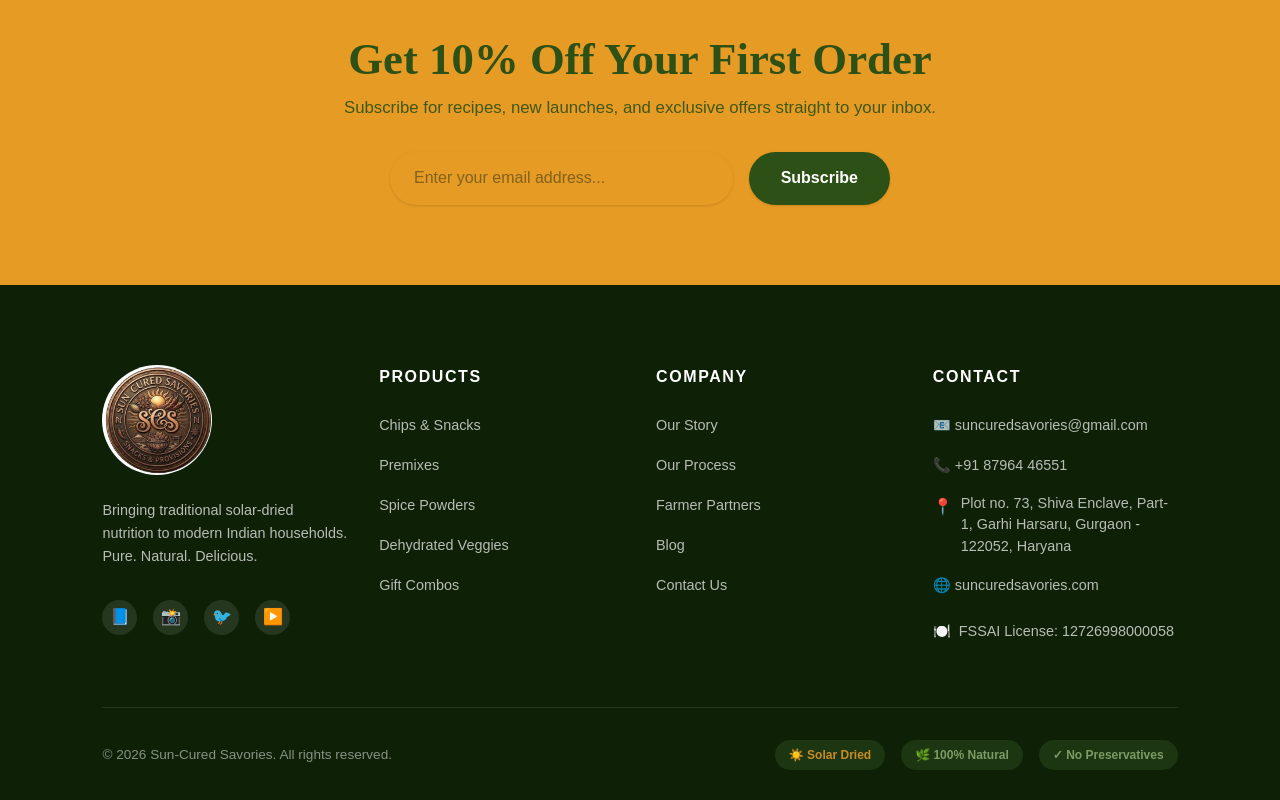
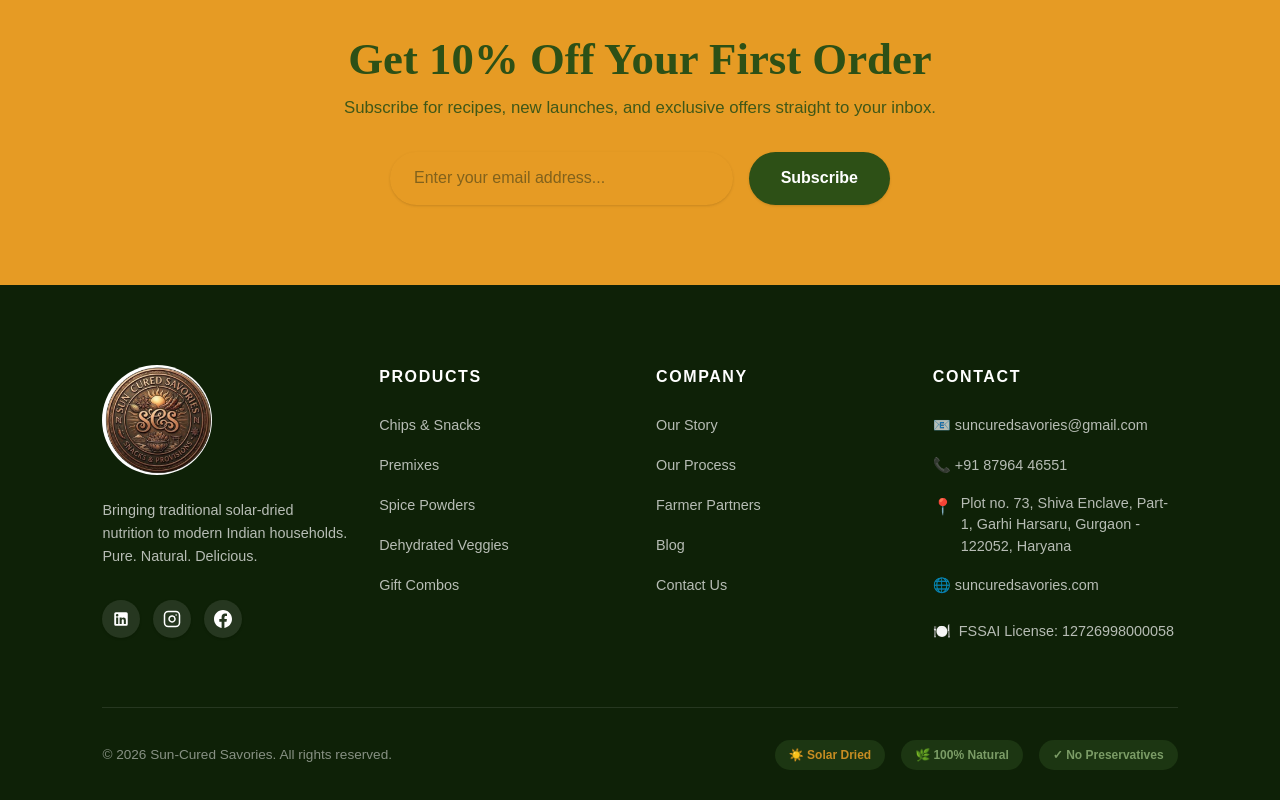
Before and after one commit to 56amit/sun-cured-Frontend, a React (Vite) app: page / in a window 1280 px wide. Shown: the part 11149-11949 px from the top of the page. Built offline with nearby package versions, Linux system fonts and the light colour scheme; no server answers.

Commit message:
feat: add social media icons to Footer for enhanced connectivity

```diff
--- a/src/pages/Footer.tsx
+++ b/src/pages/Footer.tsx
@@ -40,12 +40,43 @@ export function Footer() {
             <p className="text-[0.9rem] text-white/70 leading-[1.6] mb-[2rem]">
               Bringing traditional solar-dried nutrition to modern Indian households. Pure. Natural. Delicious.
             </p>
-            <div className="flex gap-[1rem]">
-              {['📘', '📸', '🐦', '▶️'].map((icon, i) => (
-                <a key={i} href="#" className="w-[35px] h-[35px] rounded-full bg-white/10 flex justify-center items-center text-[1rem] hover:bg-[#c88d22] transition-colors duration-300">
-                  {icon}
-                </a>
-              ))}
+            <div className="flex gap-[0.8rem] items-center">
+              {/* LinkedIn */}
+              <a
+                href="https://www.linkedin.com/in/baby-pallavi-0089b9435"
+                target="_blank"
+                rel="noopener noreferrer"
+                title="LinkedIn"
+                className="w-[38px] h-[38px] rounded-full bg-white/10 flex justify-center items-center text-white hover:bg-[#0077b5] hover:scale-110 transition-all duration-300 shadow-sm"
+              >
+                <svg width="18" height="18" viewBox="0 0 24 24" fill="currentColor">
+                  <path d="M19 3a2 2 0 0 1 2 2v14a2 2 0 0 1-2 2H5a2 2 0 0 1-2-2V5a2 2 0 0 1 2-2h14m-.5 15.5v-5.3a3.26 3.26 0 0 0-3.26-3.26c-.85 0-1.84.52-2.28 1.3v-1.11h-2.79v8.37h2.79v-4.93c0-.77.62-1.4 1.39-1.4a1.4 1.4 0 0 1 1.4 1.4v4.93h2.75M6.88 8.56a1.68 1.68 0 0 0 1.68-1.68c0-.93-.75-1.69-1.68-1.69a1.69 1.69 0 0 0-1.69 1.69c0 .93.76 1.68 1.69 1.68m1.39 9.94v-8.37H5.5v8.37h2.77z"/>
+                </svg>
+              </a>
+
+              {/* Instagram */}
+              <a
+                href="#"
+                title="Instagram"
+                className="w-[38px] h-[38px] rounded-full bg-white/10 flex justify-center items-center text-white hover:bg-[#e1306c] hover:scale-110 transition-all duration-300 shadow-sm"
+              >
+                <svg width="18" height="18" viewBox="0 0 24 24" fill="none" stroke="currentColor" strokeWidth="2" strokeLinecap="round" strokeLinejoin="round">
+                  <rect x="2" y="2" width="20" height="20" rx="5" ry="5"></rect>
+                  <path d="M16 11.37A4 4 0 1 1 12.63 8 4 4 0 0 1 16 11.37z"></path>
+                  <line x1="17.5" y1="6.5" x2="17.51" y2="6.5"></line>
+                </svg>
+              </a>
+
+              {/* Facebook */}
+              <a
+                href="#"
+                title="Facebook"
+                className="w-[38px] h-[38px] rounded-full bg-white/10 flex justify-center items-center text-white hover:bg-[#1877f2] hover:scale-110 transition-all duration-300 shadow-sm"
+              >
+                <svg width="18" height="18" viewBox="0 0 24 24" fill="currentColor">
+                  <path d="M24 12.073c0-6.627-5.373-12-12-12s-12 5.373-12 12c0 5.99 4.388 10.954 10.125 11.854v-8.385H7.078v-3.47h3.047V9.43c0-3.007 1.792-4.669 4.533-4.669 1.312 0 2.686.235 2.686.235v2.953H15.83c-1.491 0-1.956.925-1.956 1.874v2.25h3.328l-.532 3.47h-2.796v8.385C19.612 23.027 24 18.062 24 12.073z"/>
+                </svg>
+              </a>
             </div>
           </div>
 
```
